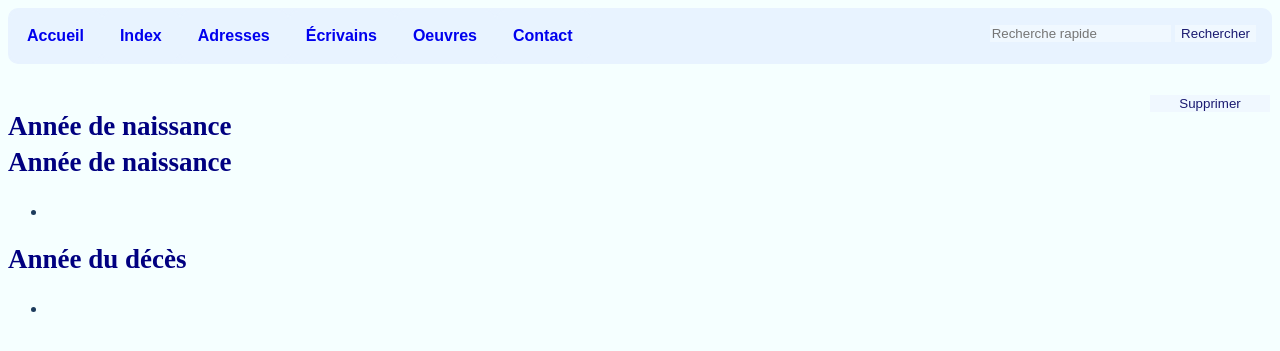
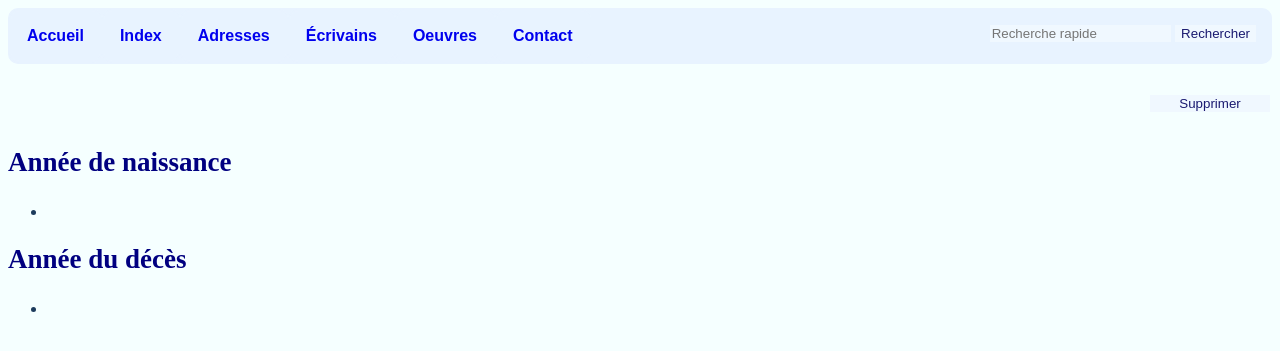
Before and after one commit to kristinkonstantinova/Projet-Python-ThesauRusse, a Flask app: template ThesauRusse/templates/pages/Ecrivain.html in a window 1280 px wide. Shown: the top 351 px of the page. Run offline with Flask 2, Linux system fonts and the light colour scheme; the template is opened without the code that fills it, so the values that code supplies are empty; parts of the project's set-up code (start-up, migrations or seed data) failed here and were passed over.

Commit message:
Correction ecrivain

```diff
--- a/ThesauRusse/templates/pages/Ecrivain.html
+++ b/ThesauRusse/templates/pages/Ecrivain.html
@@ -14,10 +14,6 @@
         <input class="theInputs" type="submit" value="Supprimer">
     </div>
 </form>
-
-<h2>
-    Année de naissance
-</h2>
 
 <form class="suppression" action="{{ url_for('supprimer_ecrivain', ecrivain_id=ecrivain.ecrivain_id) }}" method="post">
     <div class="column">
```
